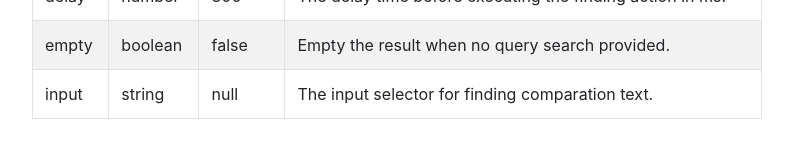
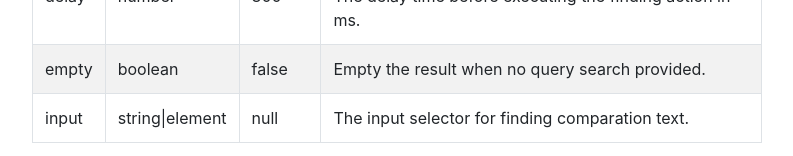
Before and after one commit to iqbalfn/link-filter, a website with bundled scripts: page docs/index.html in a window 1280 px wide. Shown: the part 7670-7826 px from the top of the page, without its empty margins (243-1036 px from the left). Before the commit the page ends 7805 px from the top, so only its background shows below. Built offline with nearby package versions, Linux system fonts and the light colour scheme.

Commit message:
Allow element on input option

```diff
--- a/docs/index.html
+++ b/docs/index.html
@@ -310,7 +310,7 @@
                                         </tr>
                                         <tr>
                                             <td>input</td>
-                                            <td>string</td>
+                                            <td>string|element</td>
                                             <td>null</td>
                                             <td>The input selector for finding comparation text.</td>
                                         </tr>
--- a/src/js/link-filter.js
+++ b/src/js/link-filter.js
@@ -30,14 +30,14 @@ const RE_ESCAPE          = RegExp('[' + RE_KEYS + ']', 'g')
 const Default = {
     active      : 'active',
     delay       : 300,
-    input       : 'string',
+    input       : null,
     empty       : false
 }
 
 const DefaultType = {
     active      : 'string',
     delay       : 'number',
-    input       : 'string',
+    input       : '(element|string)',
     empty       : 'boolean'
 }
 
@@ -62,9 +62,12 @@ class LinkFilter {
     constructor(element, config) {
         this._config                = this._getConfig(config)
         this._element               = element
-        this._input                 = document.querySelector(config.input)
+        this._input                 = config.input;
         this._timer                 = null
         this._lastQuery             = null
+
+        if(typeof config.input === 'string')
+            this._input = document.querySelector(config.input)
 
         this._addElementListener()
         this._findItem( this._input )
```
Also changed, not shown: dist/js/link-filter.js, dist/js/link-filter.min.js, 2 other files.
